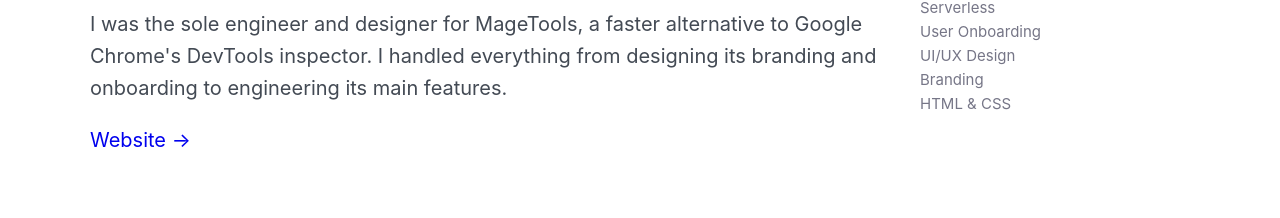
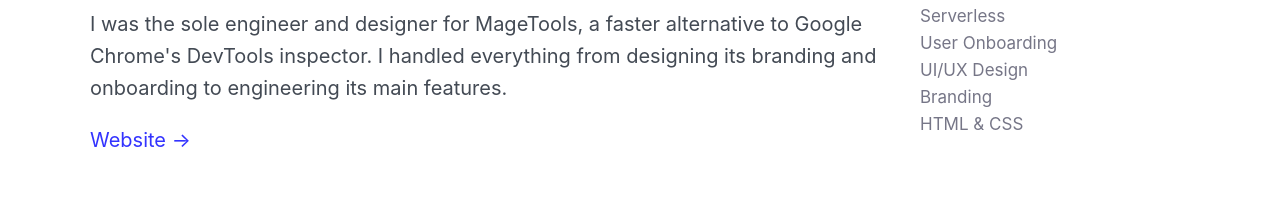
Before and after one commit to markthomasmiller/portfolio, a React (Create React App) app: page / in a window 1280 px wide. Shown: the part 1383-1601 px from the top of the page. Built offline with nearby package versions, Linux system fonts and the light colour scheme.

Commit message:
Style tweaks

```diff
--- a/src/components/Project/Project.module.css
+++ b/src/components/Project/Project.module.css
@@ -14,3 +14,7 @@
 .right {
   flex: 0.25;
 }
+
+.project a {
+  color: var(--accent);
+}
--- a/src/styles/reset.css
+++ b/src/styles/reset.css
@@ -30,6 +30,13 @@
   font-size: 1.25rem;
 }
 
+h3 {
+  font-weight: 500;
+  font-size: 14px;
+  text-transform: uppercase;
+  letter-spacing: 2px;
+}
+
 p {
   margin: 1rem 0;
 }
--- a/src/styles/variables.css
+++ b/src/styles/variables.css
@@ -7,6 +7,6 @@
   --width: 1100px;
   --line-height: 1.6;
   --radius: 8px;
-  --small: 15px;
+  --small: 17px;
   --accent: #3333ff;
 }
```
